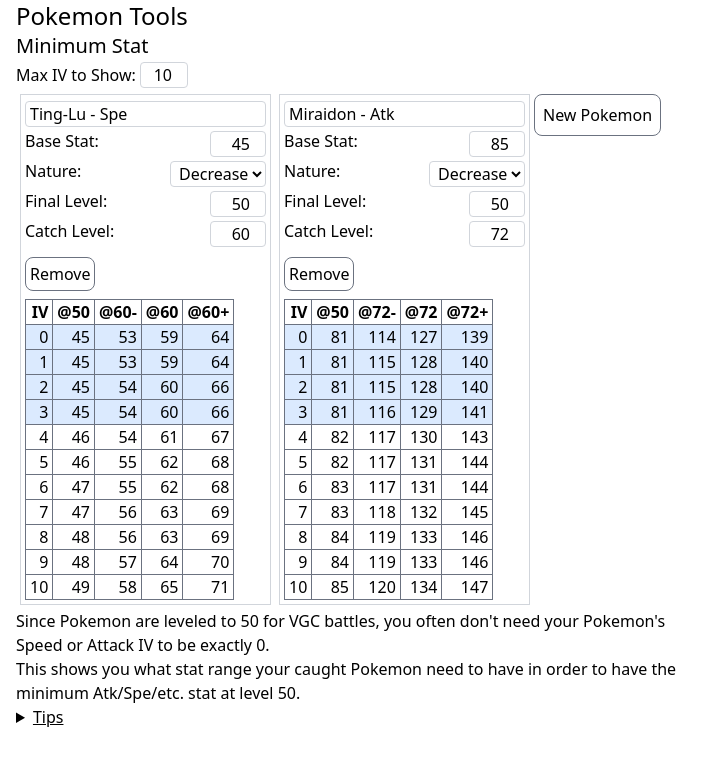
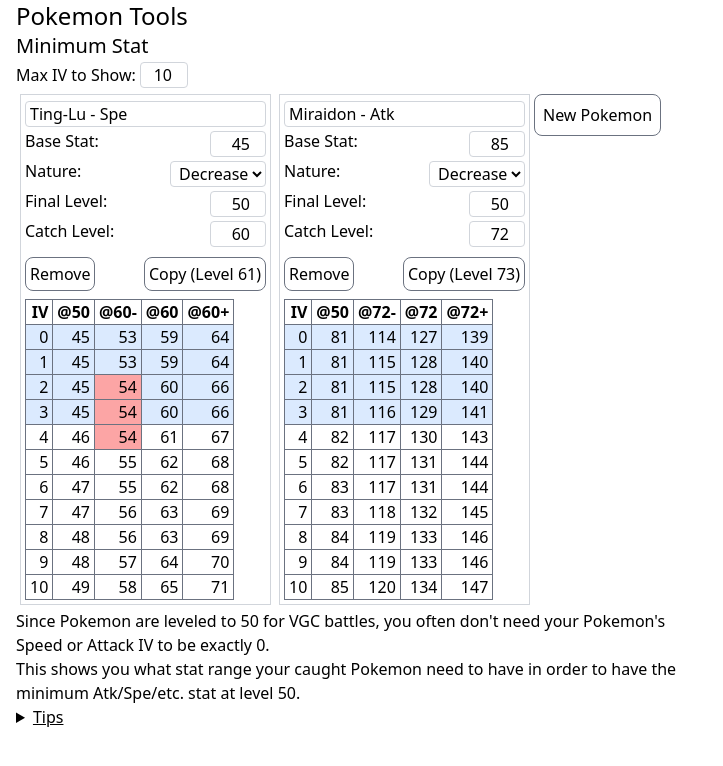
Before and after one commit to nick-ng/pokemon-tools, a React (Vite) app: page / in a window 1280 px wide. Shown: the top 766 px of the page, without its empty margins (0-723 px from the left). Built offline with nearby package versions, Linux system fonts and the light colour scheme.

Commit message:
highlight ambiguous min stats

```diff
--- a/src/components/min-stat/index.tsx
+++ b/src/components/min-stat/index.tsx
@@ -48,6 +48,18 @@
                 minIVs: minIVs.filter((pokemon) => pokemon.id !== id),
               });
             }}
+            onDuplicate={(newCatchLevel) => {
+              const temp = [...minIVs];
+              temp.splice(i + 1, 0, {
+                id: `${Date.now()}-${minIVs.length}`,
+                note: `${note} (${newCatchLevel})`,
+                baseStat,
+                level,
+                nature,
+                catchLevel: newCatchLevel,
+              });
+              setOptions({ minIVs: temp });
+            }}
           />
         ))}
         <button
--- a/src/components/min-stat/one-stat.tsx
+++ b/src/components/min-stat/one-stat.tsx
@@ -1,6 +1,23 @@
 import { IV_RANGE, otherStat } from "../../utils";
 
-export interface MinIVProps {
+const getHighestAcceptableIV = (
+  baseStat: number,
+  level: number,
+  nature: number
+) => {
+  const minStat = otherStat(baseStat, level, 0, 0, nature);
+
+  for (let iv = 1; iv < 32; iv++) {
+    const tempStat = otherStat(baseStat, level, iv, 0, nature);
+    if (tempStat > minStat) {
+      return iv - 1;
+    }
+  }
+
+  return 0;
+};
+
+interface MinIVProps {
   id: string;
   note: string;
   baseStat: number;
@@ -17,6 +34,7 @@
     catchLevel: number;
   }) => void | Promise<void>;
   onRemove: () => void | Promise<void>;
+  onDuplicate: (newCatchLevel: number) => void | Promise<void>;
 }
 
 export default function OneIV({
@@ -29,8 +47,34 @@
   maxIV,
   onUpdate,
   onRemove,
+  onDuplicate,
 }: MinIVProps) {
   const minStat = otherStat(baseStat, level, 0, 0, nature);
+  const highestAcceptableIV = getHighestAcceptableIV(baseStat, level, nature);
+
+  const catchDecrease = {
+    max: otherStat(baseStat, catchLevel, highestAcceptableIV, 0, 0.9),
+    over: otherStat(baseStat, catchLevel, highestAcceptableIV + 1, 0, 0.9),
+  };
+
+  const catchDecreaseWarn =
+    catchDecrease.max === catchDecrease.over ? catchDecrease.over : -1;
+
+  const catchNeutral = {
+    max: otherStat(baseStat, catchLevel, highestAcceptableIV, 0, 1),
+    over: otherStat(baseStat, catchLevel, highestAcceptableIV + 1, 0, 1),
+  };
+
+  const catchNeutralWarn =
+    catchNeutral.max === catchNeutral.over ? catchNeutral.over : -1;
+
+  const catchIncrease = {
+    max: otherStat(baseStat, catchLevel, highestAcceptableIV, 0, 1.1),
+    over: otherStat(baseStat, catchLevel, highestAcceptableIV + 1, 0, 1.1),
+  };
+
+  const catchIncreaseWarn =
+    catchIncrease.max === catchIncrease.over ? catchIncrease.over : -1;
 
   return (
     <div className="m-1 inline-block border border-gray-300 p-1 align-top">
@@ -122,6 +166,7 @@
           }}
         />
       </label>
+      <div className="flex justify-between">
         <button
           className="my-2 rounded-lg border border-gray-500 p-1"
           onClick={() => {
@@ -132,6 +177,15 @@
         >
           Remove
         </button>
+        <button
+          className="my-2 rounded-lg border border-gray-500 p-1"
+          onClick={() => {
+            onDuplicate(catchLevel + 1);
+          }}
+        >
+          Copy (Level {catchLevel + 1})
+        </button>
+      </div>
       <table className="border-collapse">
         <thead>
           <tr>
@@ -151,8 +205,25 @@
           </tr>
         </thead>
         <tbody>
-          {IV_RANGE.filter((iv) => iv <= maxIV).map((iv) => {
+          {IV_RANGE.filter(
+            (iv) => iv <= Math.max(maxIV, highestAcceptableIV + 1)
+          ).map((iv) => {
             const stat = otherStat(baseStat, level, iv, 0, nature);
+            const decreaseCatchStat = otherStat(
+              baseStat,
+              catchLevel,
+              iv,
+              0,
+              0.9
+            );
+            const neutralCatchStat = otherStat(baseStat, catchLevel, iv, 0, 1);
+            const increaseCatchStat = otherStat(
+              baseStat,
+              catchLevel,
+              iv,
+              0,
+              1.1
+            );
             return (
               <tr
                 className={
@@ -166,14 +237,32 @@
                 <td className="border border-gray-500 px-1 py-0 text-right">
                   {stat}
                 </td>
-                <td className="border border-gray-500 px-1 py-0 text-right">
-                  {otherStat(baseStat, catchLevel, iv, 0, 0.9)}
+                <td
+                  className={`border border-gray-500 px-1 py-0 text-right ${
+                    decreaseCatchStat === catchDecreaseWarn
+                      ? "bg-red-300 dark:bg-red-700"
+                      : ""
+                  }`}
+                >
+                  {decreaseCatchStat}
                 </td>
-                <td className="border border-gray-500 px-1 py-0 text-right">
-                  {otherStat(baseStat, catchLevel, iv, 0, 1)}
+                <td
+                  className={`border border-gray-500 px-1 py-0 text-right ${
+                    neutralCatchStat === catchNeutralWarn
+                      ? "bg-red-300 dark:bg-red-700"
+                      : ""
+                  }`}
+                >
+                  {neutralCatchStat}
                 </td>
-                <td className="border border-gray-500 px-1 py-0 text-right">
-                  {otherStat(baseStat, catchLevel, iv, 0, 1.1)}
+                <td
+                  className={`border border-gray-500 px-1 py-0 text-right ${
+                    increaseCatchStat === catchIncreaseWarn
+                      ? "bg-red-300 dark:bg-red-700"
+                      : ""
+                  }`}
+                >
+                  {increaseCatchStat}
                 </td>
               </tr>
             );
```
Lines whose indentation alone changed are shown as unchanged.
